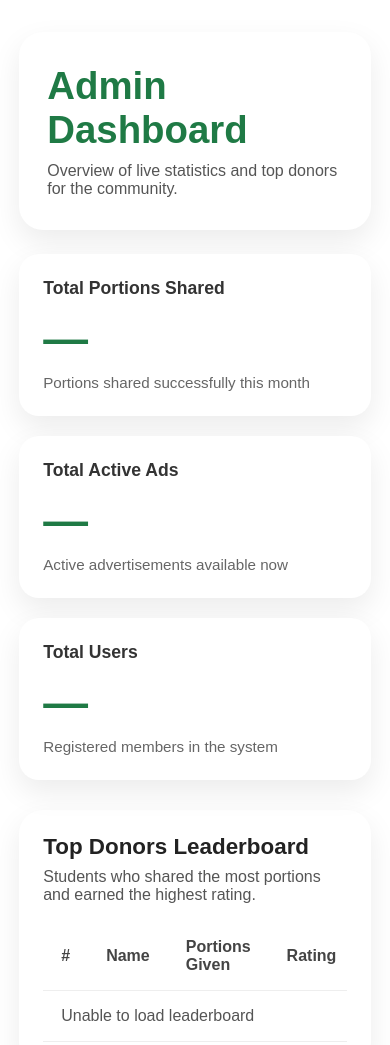
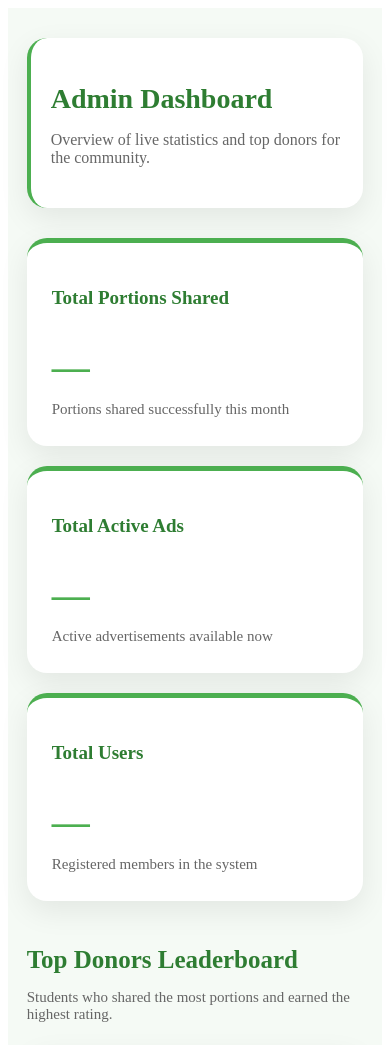
Before and after one commit to avrapavlos/UniBite, a website: page unibite/public/pages/admin/dashboard.html in a window 390 px wide. Shown: the top 1045 px of the page. Drawn offline with Linux system fonts and the light colour scheme; no server answers.

Commit message:
Fixed admin dashboard issues

```diff
--- a/unibite/public/css/dashboards/admin.css
+++ b/unibite/public/css/dashboards/admin.css
@@ -1,114 +1,328 @@
+/* ========================================
+   Admin Dashboard
+   ======================================== */
+
 .admin-dashboard-page {
-    width: min(1200px, 94%);
-    margin: 32px auto;
-    font-family: Arial, sans-serif;
-    color: #222;
+    min-height: calc(100vh - 90px);
+    padding: 60px 8%;
+    background: #F5FAF5;
 }
+
+
+/* ========================================
+   Header
+   ======================================== */
 
 .admin-header {
     background: white;
-    padding: 32px 28px;
-    border-radius: 24px;
-    box-shadow: 0 12px 30px rgba(0,0,0,0.08);
-    margin-bottom: 24px;
+    padding: 35px 40px;
+    margin-bottom: 40px;
+    border-radius: 20px;
+    box-shadow: 0 10px 30px rgba(0, 0, 0, .08);
+    border-left: 6px solid #4CAF50;
 }
 
 .admin-header h1 {
-    margin: 0;
-    font-size: 2.4rem;
-    color: #1f7a45;
+    color: #2E7D32;
+    font-size: 42px;
+    line-height: 1.2;
+    margin-bottom: 10px;
 }
 
 .admin-header p {
-    margin: 10px 0 0;
-    color: #555;
-    font-size: 1rem;
+    color: #666;
+    font-size: 18px;
 }
 
+
+/* ========================================
+   Summary Cards
+   ======================================== */
+
 .admin-summary-grid {
+    padding: 0;
     display: grid;
-    grid-template-columns: repeat(3, minmax(220px, 1fr));
-    gap: 20px;
-    margin-bottom: 30px;
+    grid-template-columns: repeat(3, 1fr);
+    gap: 30px;
+    margin-bottom: 60px;
 }
 
 .admin-summary-card {
     background: white;
-    padding: 24px;
+    padding: 35px 30px;
     border-radius: 20px;
-    box-shadow: 0 12px 30px rgba(0,0,0,0.08);
+    box-shadow: 0 10px 30px rgba(0, 0, 0, .08);
+    border-top: 5px solid #4CAF50;
+    transition: .3s;
+}
+
+.admin-summary-card:hover {
+    transform: translateY(-6px);
+    box-shadow: 0 15px 35px rgba(0, 0, 0, .1);
 }
 
 .admin-summary-card h2 {
-    margin: 0 0 14px;
-    font-size: 1.1rem;
-    color: #333;
+    color: #2E7D32;
+    font-size: 21px;
+    margin-bottom: 15px;
 }
 
-.admin-stat {
-    font-size: 2.8rem;
+.admin-summary-card .admin-stat {
+    color: #4CAF50;
+    font-size: 48px;
     font-weight: bold;
-    color: #1f7a45;
-    margin: 0 0 10px;
+    line-height: 1.1;
+    margin-bottom: 12px;
 }
 
 .admin-summary-card span {
+    display: block;
     color: #666;
-    font-size: 0.95rem;
+    font-size: 15px;
 }
 
+
+/* ========================================
+   Admin Sections
+   ======================================== */
+
 .admin-section {
-    background: white;
-    padding: 24px;
-    border-radius: 24px;
-    box-shadow: 0 12px 30px rgba(0,0,0,0.08);
+    padding: 0;
+    margin-bottom: 50px;
 }
 
 .section-header {
-    margin-bottom: 18px;
+    margin-bottom: 25px;
 }
 
 .section-header h2 {
-    margin: 0 0 8px;
-    font-size: 1.4rem;
+    color: #2E7D32;
+    font-size: 32px;
+    margin-bottom: 8px;
 }
 
 .section-header p {
-    margin: 0;
-    color: #555;
+    color: #666;
+    font-size: 17px;
 }
 
+
+/* ========================================
+   Leaderboard Card
+   ======================================== */
+
 .leaderboard-card {
+    width: 100%;
     overflow-x: auto;
+    background: white;
+    border-radius: 20px;
+    box-shadow: 0 10px 30px rgba(0, 0, 0, .08);
+    overflow: hidden;
 }
+
+
+/* ========================================
+   Leaderboard Table
+   ======================================== */
 
 .leaderboard-table {
     width: 100%;
     border-collapse: collapse;
+    text-align: left;
+    margin: 0, auto;
 }
 
-.leaderboard-table th,
-.leaderboard-table td {
-    padding: 16px 18px;
-    text-align: left;
-    border-bottom: 1px solid #eee;
+.leaderboard-table thead {
+    background: #2E7D32;
+    color: white;
 }
 
 .leaderboard-table th {
-    font-weight: 700;
-    color: #444;
-}
-
-.leaderboard-table tr:nth-child(even) {
-    background: #f8fbf8;
+    padding: 20px 25px;
+    font-size: 16px;
+    font-weight: bold;
 }
 
 .leaderboard-table td {
-    color: #555;
+    padding: 20px 25px;
+    color: #444;
+    border-bottom: 1px solid #E8F0E8;
+    font-size: 16px;
 }
 
-@media(max-width: 860px) {
+.leaderboard-table tbody tr {
+    transition: .2s;
+}
+
+.leaderboard-table tbody tr:hover {
+    background: #F5FAF5;
+}
+
+.leaderboard-table tbody tr:last-child td {
+    border-bottom: none;
+}
+
+.centeredLine {
+    width: 100%;
+    text-align: center;
+    vertical-align: middle;
+}
+
+
+/* ========================================
+   Ranking Number
+   ======================================== */
+
+.leaderboard-table td:first-child {
+    width: 70px;
+    color: #2E7D32;
+    font-weight: bold;
+    font-size: 18px;
+}
+
+
+/* ========================================
+   Rating
+   ======================================== */
+
+.leaderboard-table td:last-child {
+    color: #4CAF50;
+    font-weight: bold;
+}
+
+
+/* ========================================
+   Empty / Loading State
+   ======================================== */
+
+#leaderboard-body td[colspan="4"] {
+    text-align: center;
+    color: #666;
+    padding: 40px 20px;
+}
+
+
+/* ========================================
+   Tablet
+   ======================================== */
+
+@media (max-width: 992px) {
+
+    .admin-dashboard-page {
+        padding: 50px 6%;
+    }
+
+    .admin-summary-grid {
+        grid-template-columns: repeat(2, 1fr);
+    }
+
+    .admin-summary-card:last-child {
+        grid-column: span 2;
+    }
+
+    .admin-header h1 {
+        font-size: 36px;
+    }
+
+}
+
+
+/* ========================================
+   Mobile
+   ======================================== */
+
+@media (max-width: 768px) {
+
+    .admin-dashboard-page {
+        padding: 40px 6%;
+    }
+
+    .admin-header {
+        padding: 28px 25px;
+        margin-bottom: 30px;
+    }
+
+    .admin-header h1 {
+        font-size: 32px;
+    }
+
+    .admin-header p {
+        font-size: 16px;
+    }
+
     .admin-summary-grid {
         grid-template-columns: 1fr;
+        gap: 20px;
+        margin-bottom: 45px;
     }
+
+    .admin-summary-card:last-child {
+        grid-column: auto;
+    }
+
+    .admin-summary-card {
+        padding: 28px 25px;
+    }
+
+    .admin-summary-card .admin-stat {
+        font-size: 42px;
+    }
+
+    .section-header h2 {
+        font-size: 28px;
+    }
+
+    .section-header p {
+        font-size: 15px;
+    }
+
+    .leaderboard-card {
+        overflow-x: auto;
+    }
+
+    .leaderboard-table {
+        width: 100%;
+        border-collapse: collapse;
+        text-align: left;
+    }
+
+    .leaderboard-table th,
+    .leaderboard-table td {
+        padding: 16px 18px;
+    }
+
 }
+
+
+/* ========================================
+   Small Mobile
+   ======================================== */
+
+@media (max-width: 480px) {
+
+    .admin-dashboard-page {
+        padding: 30px 5%;
+    }
+
+    .admin-header {
+        border-left-width: 4px;
+        padding: 25px 20px;
+    }
+
+    .admin-header h1 {
+        font-size: 28px;
+    }
+
+    .admin-summary-card h2 {
+        font-size: 19px;
+    }
+
+    .admin-summary-card .admin-stat {
+        font-size: 38px;
+    }
+
+    .section-header h2 {
+        font-size: 25px;
+    }
+
+}
--- a/unibite/public/css/dashboards/browse.css
+++ b/unibite/public/css/dashboards/browse.css
@@ -384,6 +384,8 @@
     cursor: pointer;
 }
 
+/* Tablet starting from 768px*/
+
 @media (min-width: 768px) {
 
     .search-section {
--- a/unibite/public/js/pages/admin/dashboard.js
+++ b/unibite/public/js/pages/admin/dashboard.js
@@ -44,7 +44,7 @@ async function initAdminDashboard() {
         });
     } catch (err) {
         console.error(err);
-        leaderboardBody.innerHTML = "<tr><td colspan=\"4\">Unable to load leaderboard</td></tr>";
+        leaderboardBody.innerHTML = "<tr class='centeredLine'><td colspan=\"4\">Unable to load leaderboard</td></tr>";
         summary.totalPortions.textContent = "—";
         summary.activeAds.textContent = "—";
         summary.totalUsers.textContent = "—";
```
